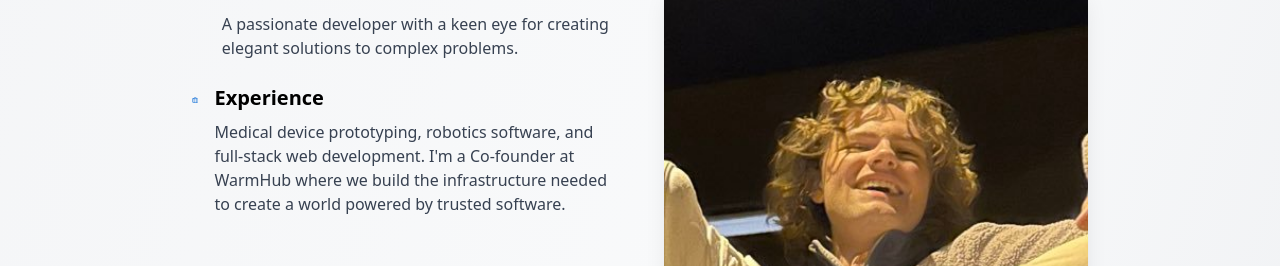
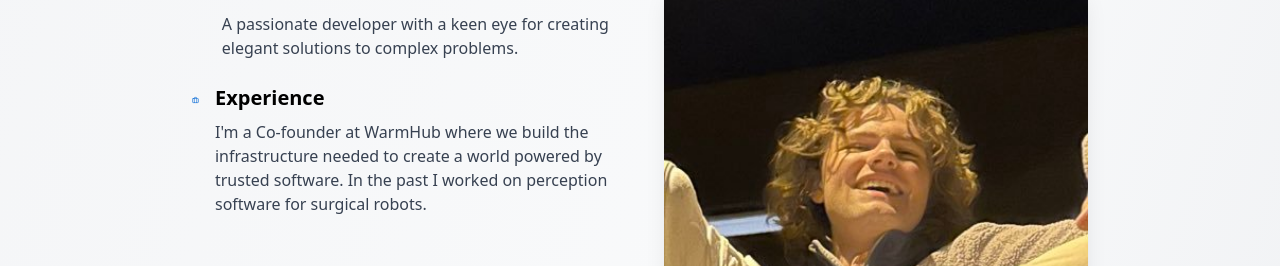
Before and after one commit to BenCaunt/personal-website-2, a React (Vite) app: page / in a window 1280 px wide. Shown: the part 1184-1450 px from the top of the page. Built offline with nearby package versions, Linux system fonts and the light colour scheme.

Commit message:
robotics

```diff
--- a/src/App.tsx
+++ b/src/App.tsx
@@ -289,7 +289,7 @@ function App() {
                   <div>
                     <h3 className="text-xl font-semibold mb-2">Experience</h3>
                     <p className="text-gray-700">
-                      Medical device prototyping, robotics software, and full-stack web development.  I'm a Co-founder at WarmHub where we build the infrastructure needed to create a world powered by trusted software.
+                      I'm a Co-founder at WarmHub where we build the infrastructure needed to create a world powered by trusted software.  In the past I worked on perception software for surgical robots.
 
                     </p>
                   </div>
```
